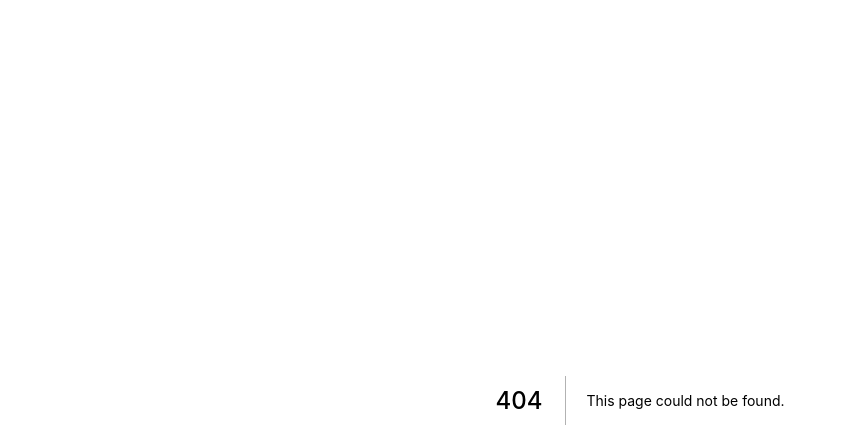
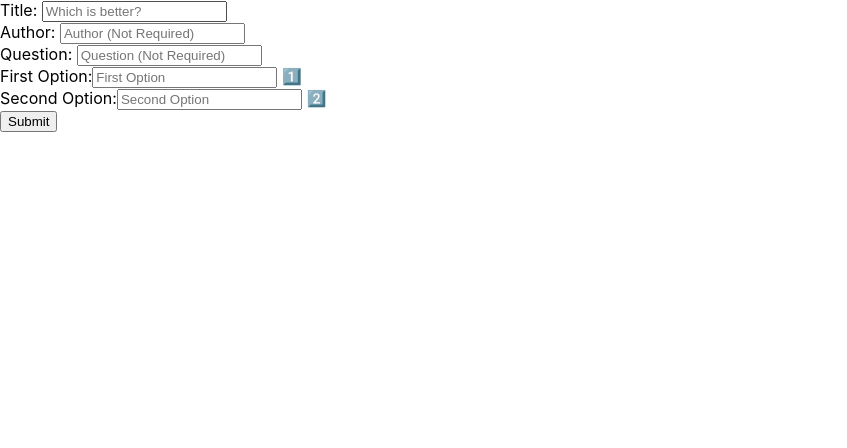
Before and after one commit to dignojrteogalbo/vote-on-polls, a Next.js app: page /create in a window 1280 px wide. Before the commit this address had no page. Shown: the top 448 px of the page, without its empty margins (0-847 px from the left). Built offline with nearby package versions, Linux system fonts and the light colour scheme; no server answers.

Commit message:
Vote and Create Polls

```diff
--- a/environment.d.ts
+++ b/environment.d.ts
@@ -1,7 +1,8 @@
 declare global {
     namespace NodeJS {
         interface ProcessEnv {
-            DISCORD_WEBHOOK: string;
+            DISCORD_WEBHOOK: string
+            NEXT_PUBLIC_FIREBASE_DATABASE_URL: string
         }
     }
 }
--- a/package.json
+++ b/package.json
@@ -9,11 +9,15 @@
     "lint": "next lint"
   },
   "dependencies": {
+    "emoji-mart": "^3.0.1",
+    "firebase": "^9.6.10",
+    "formik": "^2.2.9",
     "next": "12.1.4",
     "react": "18.0.0",
     "react-dom": "18.0.0"
   },
   "devDependencies": {
+    "@types/emoji-mart": "^3.0.9",
     "@types/node": "17.0.23",
     "@types/react": "17.0.43",
     "@types/react-dom": "17.0.14",
--- /dev/null
+++ b/pages/create.tsx
@@ -0,0 +1,125 @@
+import type { NextPage } from 'next'
+import Head from 'next/head'
+import React, { useEffect, useState } from 'react'
+import { Field, Form, Formik, FormikHelpers } from 'formik'
+import 'emoji-mart/css/emoji-mart.css'
+import { EmojiData, Picker } from 'emoji-mart'
+import styles from '../styles/Create.module.css'
+
+type MyForm = {
+    title: string,
+    author?: string,
+    question?: string,
+    firstOption: string,
+    secondOption: string,
+    firstEmoji: string,
+    secondEmoji: string
+}
+
+const database = process.env.NEXT_PUBLIC_FIREBASE_DATABASE_URL
+
+const Create: NextPage = () => {
+    const initialValues: MyForm = {
+        title: '',
+        author: '',
+        question: '',
+        firstOption: '',
+        secondOption: '',
+        firstEmoji: '1️⃣',
+        secondEmoji: '2️⃣'
+    }
+
+    const [firstEmoji, setFirstEmoji] = useState(initialValues.firstEmoji)
+    const [secondEmoji, setSecondEmoji] = useState(initialValues.secondEmoji)
+    const [focus, setFocus] = useState('')
+
+    const createPoll = async (values: MyForm) => {
+        const { title, author, question, firstOption, secondOption } = values
+        let path = title.toLowerCase()
+        path = path.replace(/[^a-zA-Z0-9]/g, "")
+        path = path.replace(/\s+/g, '-')
+        const body = {
+            title: title,
+            author: author,
+            question: question,
+            firstOption: {
+                description: firstOption,
+                emoji: firstEmoji,
+                votes: 0
+            },
+            secondOption: {
+                description: secondOption,
+                emoji: secondEmoji,
+                votes: 0
+            }
+        }
+        console.log(body, path)
+        await fetch(`${database}polls/${path}.json`, {
+            method: 'PUT',
+            headers: {
+                'Content-Type': 'application/json'
+            },
+            body: JSON.stringify(body)
+        })
+        console.log(title, question, firstOption, secondOption)
+    }
+
+    const handleEmojiSelect = (emoji: EmojiData) => {
+        if (focus === "firstEmoji") {
+            setFirstEmoji(emoji.native)
+        } else if (focus === "secondEmoji") {
+            setSecondEmoji(emoji.native)
+        }
+    }
+
+    const handleClick = (event: React.MouseEvent<HTMLLabelElement>) => {
+        if (event.currentTarget.htmlFor === 'firstEmoji' || event.currentTarget.htmlFor === 'secondEmoji') {
+            setFocus(event.currentTarget.htmlFor)
+        } else {
+            setFocus('')
+        }
+    }
+
+    return (
+        <div className={styles.container}>
+            <Head>
+                <title>Create a Poll</title>
+                <meta name="description" content="Create a Poll" />
+                <link rel="icon" href="/favicon.ico" />
+            </Head>
+            <Formik
+                initialValues={initialValues}
+                onSubmit={(values, { setSubmitting }) => {
+                    setSubmitting(true)
+                    createPoll(values)
+                    setSubmitting(false)
+                }}
+            >
+                <Form>
+                    <label htmlFor="title">Title: </label>
+                    <Field onClick={handleClick} id="title" name="title" placeholder="Which is better?" />
+                    <br />
+                    <label htmlFor="author">Author: </label>
+                    <Field onClick={handleClick} id="author" name="author" placeholder="Author (Not Required)" />
+                    <br />
+                    <label htmlFor="title">Question: </label>
+                    <Field onClick={handleClick} id="question" name="question" placeholder="Question (Not Required)" />
+                    <br />
+                    <label htmlFor="firstOption">First Option:</label>
+                    <Field onClick={handleClick} id="firstOption" name="firstOption" placeholder="First Option" />
+                    <label onClick={handleClick} htmlFor="firstEmoji">&nbsp;{firstEmoji}</label>
+                    {focus === "firstEmoji" && <Picker onClick={handleEmojiSelect} set="apple" showPreview={false} showSkinTones={false} />}
+                    <br />
+                    <label htmlFor="secondOption">Second Option:</label>
+                    <Field onClick={handleClick} id="secondOption" name="secondOption" placeholder="Second Option" />
+                    <label onClick={handleClick} htmlFor="secondEmoji">&nbsp;{secondEmoji}</label>
+                    {focus === "secondEmoji" && <Picker onClick={handleEmojiSelect} showPreview={false} showSkinTones={false} />}
+                    <br />
+                    <button type="submit">Submit</button>
+                </Form>
+            </Formik>
+        </div>
+    )
+}
+
+export default Create
```
Also changed, not shown: components/Choices.tsx (added, +67 -0 lines), pages/index.tsx (+33 -8 lines), pages/vote/[title].tsx (added, +67 -0 lines), styles/Create.module.css (added), styles/Vote.module.css (added), 2 other files (tests, documents, lock files or other folders).
